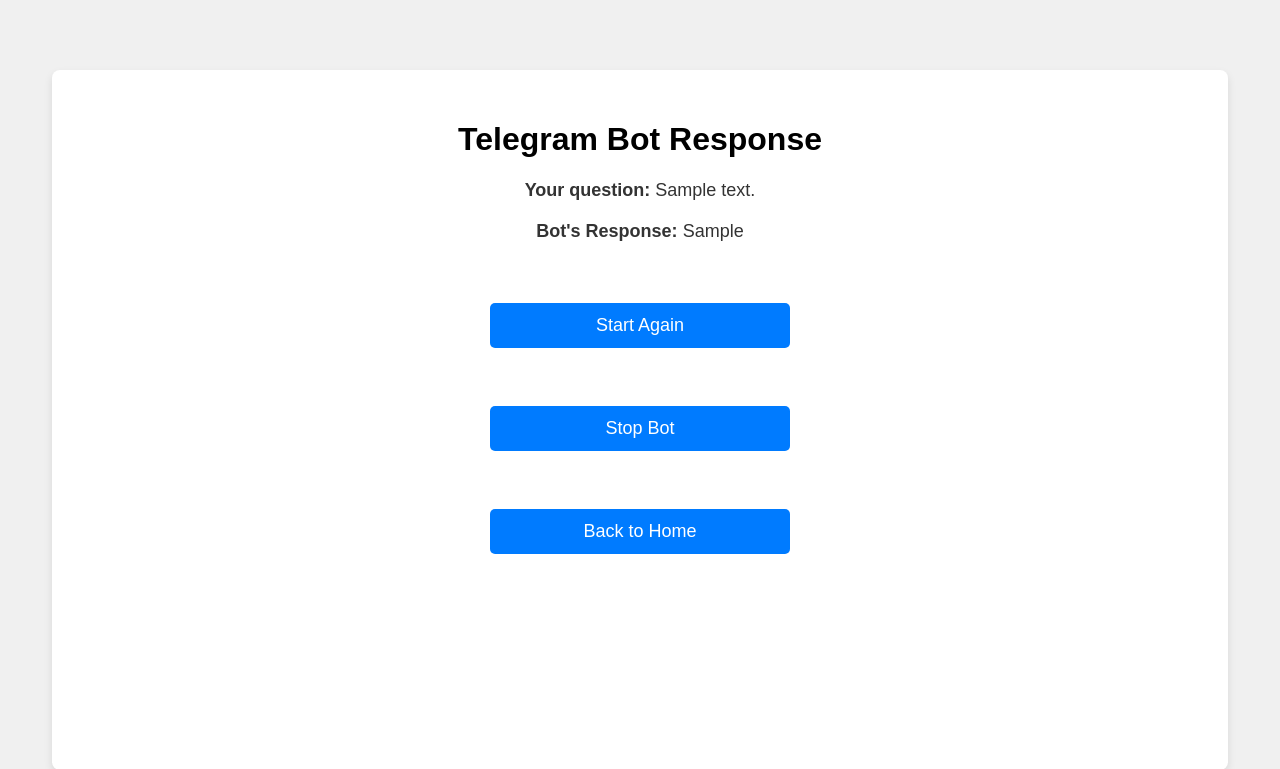
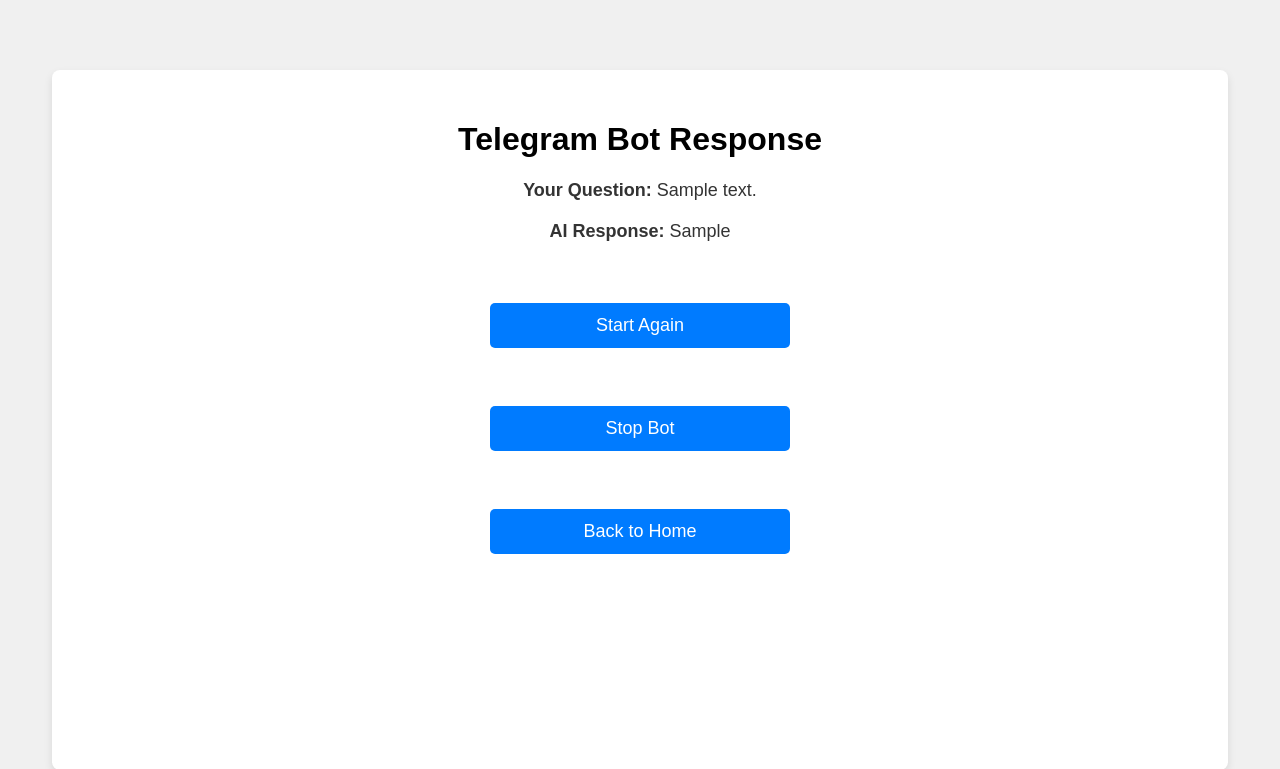
Before and after one commit to syaq1603/telegram-gemini-capstone-assistant, a Python web app: template templates/telegram_reply.html in a window 1280 px wide. Shown: the top 769 px of the page. Run offline with Jinja, Linux system fonts and the light colour scheme; the template is opened without the code that fills it: most values are stand-ins (such as "Sample title", 1, 10 or a date in 2020).

Commit message:
with openai

```diff
--- a/templates/telegram_reply.html
+++ b/templates/telegram_reply.html
@@ -3,15 +3,15 @@
 <head>
     <meta charset="UTF-8">
     <meta name="viewport" content="width=device-width, initial-scale=1.0">
-    <title>Gemini Financial Assistant - Telegram Bot Response</title>
+    <title>Financial Assistant - Telegram Bot Response</title>
     <link rel="stylesheet" href="{{ url_for('static', filename='styles.css') }}">
 </head>
 <body>
     <div class="container">
         <h1>Telegram Bot Response</h1>
 
-        <p><strong>Your question:</strong> {{ user_message }}</p>
-        <p><strong>Bot's Response:</strong> {{ bot_response }}</p>
+        <p><strong>Your Question:</strong> {{ user_message }}</p>
+        <p><strong>AI Response:</strong> {{ bot_response }}</p>
 
         <br>
         <form action="/start_telegram" method="post">
@@ -22,7 +22,7 @@
             <input type="submit" value="Stop Bot">
         </form>
         <br>
-        <form action="/home" method="post">
+        <form action="{{ url_for('home') }}" method="get">
             <input type="submit" value="Back to Home">
         </form>
     </div>
```
